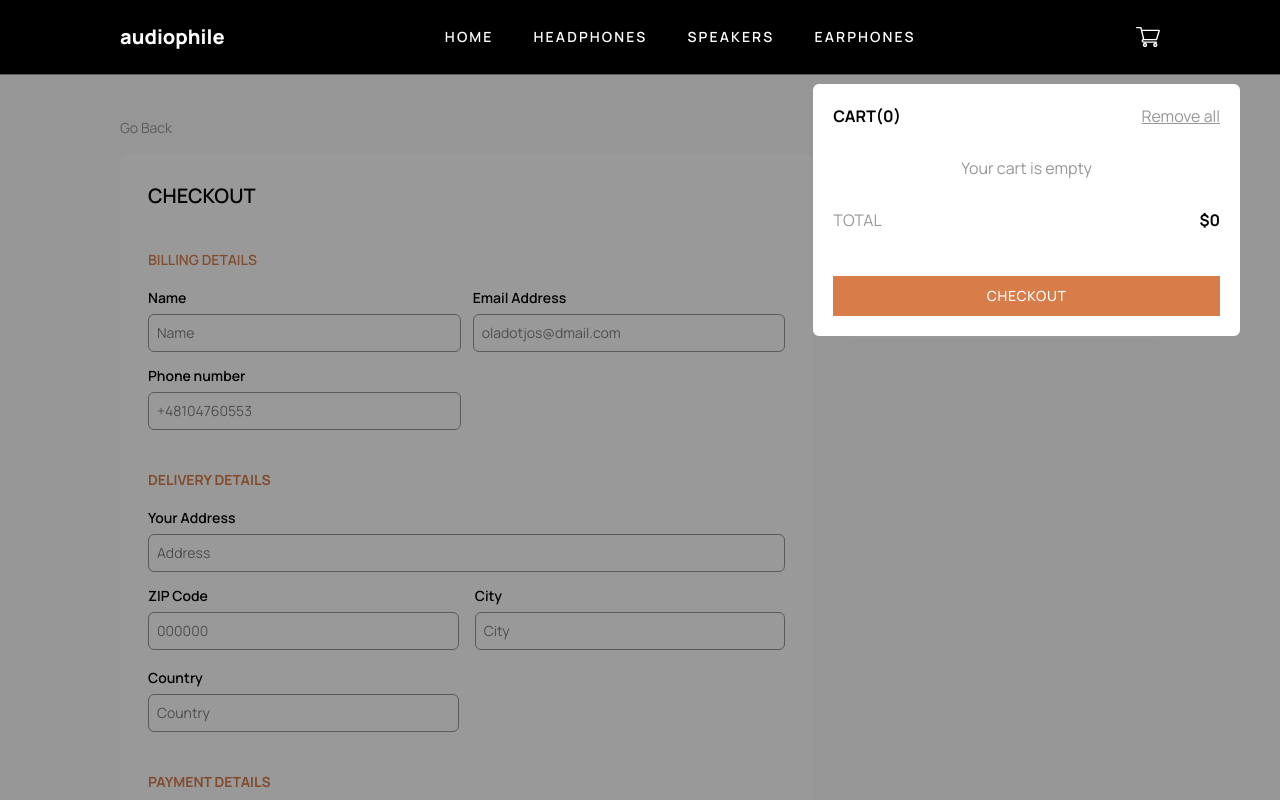
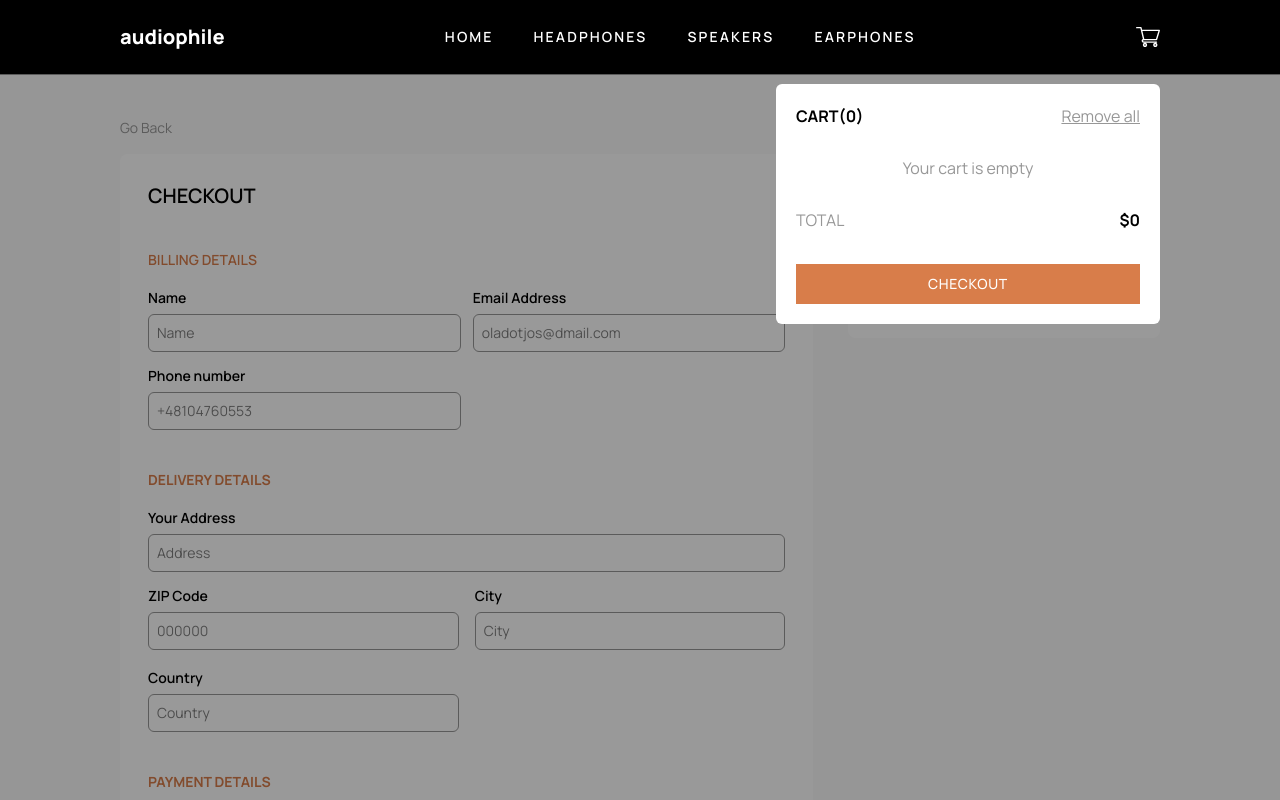
Before and after one commit to Dotjos/audiophile-ecommerce, a Next.js app: page /checkout in a window 1280 px wide. Both pictures are taken after a click on the element 1147 px from the left and 37 px from the top of the page. Shown: the top 800 px of the page. Built offline with nearby package versions, Linux system fonts and the light colour scheme.

Commit message:
UI--Desktop-cart-done

```diff
--- a/src/app/Components.tsx
+++ b/src/app/Components.tsx
@@ -160,7 +160,7 @@ export const ToShowComponent: FC<ToShowComponentProps> = ({
 
 export function Footer() {
   return (
-    <footer className="text-center px-5 pb-5 md:pb-8 md:px-10 lg:px-30 border bg-PureBlack-100 text-WhiteSmoke-100">
+    <footer className="text-center px-5 pb-5 md:pb-8 md:px-10 lg:px-30 bg-PureBlack-100 text-WhiteSmoke-100">
       <span className="block ml-auto mr-auto mb-7 md:ml-0 md:h-1 bg-BurntSienna-100 w-16 md:w-20 h-0.5"></span>
 
       <div className="lg:flex lg:mt-15 lg:items-center lg:justify-between">
--- a/src/app/Components/Cart.tsx
+++ b/src/app/Components/Cart.tsx
@@ -6,36 +6,48 @@ import Backdrop from "./Backdrop";
 import CartItem from "./CartItem";
 
 const Cart = () => {
-  const { cartItems, totalItems,cartIsOpen, clearCart, totalPrice } = useStore();
+  const { cartItems, totalItems, cartIsOpen, clearCart, totalPrice } =
+    useStore();
   // handleClick
 
-  if(!cartIsOpen) return null;
+  if (!cartIsOpen) return null;
 
   return (
-    <Backdrop className="w-full flex justify-center top-17 md:justify-end md:pr-10 pt-16 md:pt-24">
-    <div className=" w-9/10 md:w-1/2 lg:w-1/3 h-ato rounded-md p-5 top-4 absolute bg-PureWhite-100">
+    <Backdrop className="w-full flex justify-center top-17 md:justify-end md:pr-10 lg:pr-30 pt-16 md:pt-24">
+      <div className=" w-9/10 md:w-1/2 lg:w-3/10 h-ato rounded-md p-5 top-4 absolute bg-PureWhite-100">
         <div className="flex justify-between mb-7">
-            <h1 className="font-bold md:text-base text-md">CART({totalItems})</h1>
-            <button className="text-sm md:text-base text-Gray-200 underline" onClick={clearCart}>Remove all</button>
+          <h1 className="font-bold md:text-base text-md">CART({totalItems})</h1>
+          <button
+            className="text-sm md:text-base text-Gray-200 underline"
+            onClick={clearCart}
+          >
+            Remove all
+          </button>
         </div>
 
         {/* Cart Items */}
         <div className="max-h-50 overflow-y-auto">
-        {cartItems.length === 0 ? (
-          <p className="text-center md:text-base text-Gray-200">Your cart is empty</p>
-        ) : (
-            cartItems.map((item) => (
-            <CartItem item={item} key={item.id}/>
-          ))
-        )}
+          {cartItems.length === 0 ? (
+            <p className="text-center md:text-base text-Gray-200">
+              Your cart is empty
+            </p>
+          ) : (
+            cartItems.map((item) => <CartItem item={item} key={item.id} />)
+          )}
         </div>
-        <div className="flex justify-between mt-4 md:my-7">
+        <div className="flex justify-between mt-4 md:my-7 ">
           <h1 className="text-sm md:text-base text-Gray-200">TOTAL</h1>
           <h2 className="font-bold md:text-base">{formatPrice(totalPrice)}</h2>
         </div>
 
         {/* Checkout button */}
-        <Button text="CHECKOUT" className="w-full md:text-base mt-4 lg:text-sm" link="checkout" basePath="" disabled={totalItems===0}/>
+        <Button
+          text="CHECKOUT"
+          className="w-full md:text-base mt-4 lg:mt-1 lg:text-sm"
+          link="checkout"
+          basePath=""
+          disabled={totalItems === 0}
+        />
       </div>
     </Backdrop>
   );
--- a/src/app/Components/CartItem.tsx
+++ b/src/app/Components/CartItem.tsx
@@ -7,7 +7,7 @@ import { formatPrice } from "../utils";
 interface Product {
   id: string;
   name: string;
-  cartName:string;
+  cartName: string;
   price: number;
   details?: string;
   quantity?: number;
@@ -20,14 +20,11 @@ interface CartItemProps {
   item: Product; //  just the product, not wrapped
 }
 
-const CartItem = ({item}:CartItemProps) => {
+const CartItem = ({ item }: CartItemProps) => {
   const { updateQuantity } = useStore();
-
   const handleQuantityChange = (newQuantity: number) => {
     updateQuantity(item.id, newQuantity);
   };
-
-
 
   return (
     <div className="flex items-center mb-4 justify-between">
@@ -43,14 +40,21 @@ const CartItem = ({item}:CartItemProps) => {
       {/* Item details */}
       <div className="text-sm items-center text-left w-3/10 flex font-semibold space-y-1 flex-col uppercase">
         <span className="text-left font-semibold w-full">{item.cartName}</span>
-           <span className="text-Gray-200 font-semibold text-left w-full">{formatPrice(item.price)}</span>
+        <span className="text-Gray-200 font-semibold text-left w-full">
+          {formatPrice(item.price)}
+        </span>
       </div>
       {/* Quantity (optional) */}
       <div className="w-3/10 h-6 overflow-hidden flex items-center justify-center">
-            <QuantityInput id={item.id} quantity={item.quantity || 1} setQuantity={handleQuantityChange} />
+        <QuantityInput
+          id={item.id}
+          quantity={item.quantity || 1}
+          setQuantity={handleQuantityChange}
+          className="lg:h-9"
+        />
       </div>
     </div>
-  )
+  );
 };
 
 export default CartItem;
--- a/src/app/Components/QuantityInput.tsx
+++ b/src/app/Components/QuantityInput.tsx
@@ -5,21 +5,26 @@ import useStore from "../Zustore";
 interface QuantityInputProps {
   setQuantity?: (value: number) => void; // Optional setter function
   quantity?: number;
-  id:string;
+  id: string;
+  className?: string;
 }
 
+export function QuantityInput({
+  setQuantity,
+  quantity,
+  id,
+  className,
+}: QuantityInputProps) {
+  const { updateQuantity, increaseQuantity, decreaseQuantity, cartItems } =
+    useStore();
 
-export function QuantityInput({setQuantity,quantity,id}: QuantityInputProps) {
-  const {updateQuantity,increaseQuantity,decreaseQuantity,cartItems} = useStore();
+  const getQuantityFromStore = (id: string) => {
+    const item = cartItems.find((item) => item.id === id);
+    return item ? item.quantity : 1; // or whatever default you want
+  };
 
-  const getQuantityFromStore = (id:string) => {
-    const item = cartItems.find(item => item.id === id);
-    return item ? item.quantity : 1; // or whatever default you want
-  }
-
-  const currentQuantity = quantity !== undefined ? quantity : getQuantityFromStore(id);
-
-
+  const currentQuantity =
+    quantity !== undefined ? quantity : getQuantityFromStore(id);
 
   const handleInputChange = (e: React.ChangeEvent<HTMLInputElement>) => {
     const value = parseInt(e.target.value) || 1;
@@ -32,8 +37,8 @@ export function QuantityInput({setQuantity,quantity,id}: QuantityInputProps) {
     }
   };
 
-   // Handle decrease button
-   const handleDecrease = () => {
+  // Handle decrease button
+  const handleDecrease = () => {
     if (setQuantity) {
       // Use prop function if provided
       const newValue = Math.max(1, currentQuantity - 1);
@@ -57,7 +62,9 @@ export function QuantityInput({setQuantity,quantity,id}: QuantityInputProps) {
   };
 
   return (
-    <div className="flex w-full md:w-4/5 md:h-11 h-full items-center justify-around bg-gray-100">
+    <div
+      className={`flex w-full md:w-4/5 md:h-11 h-full items-center justify-around bg-gray-100 ${className}`}
+    >
       <button
         onClick={handleDecrease}
         className="px-2 py-1.5 hover:bg-gray-200 text-sm text-gray-600 font-bold"
```
Lines whose indentation alone changed are shown as unchanged.
